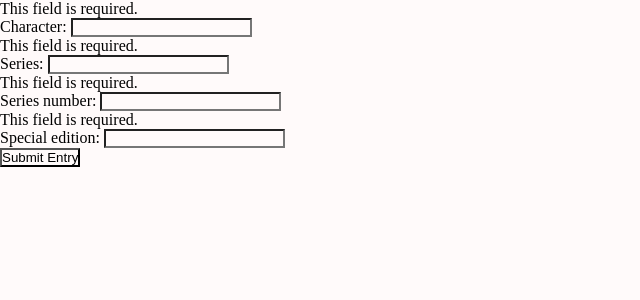
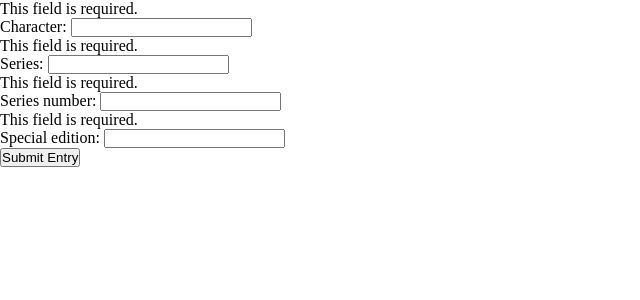
Before and after one commit to rmmukai/Funko_Pop_Collection, a Django app: page / in a window 1280 px wide. Shown: the top 300 px of the page, without its empty margins (0-640 px from the left). Run offline with Django 3.2, Linux system fonts and the light colour scheme.

Commit message:
Removed testing code for CSS

```diff
--- a/Pop_App/static/pop_entry.css
+++ b/Pop_App/static/pop_entry.css
@@ -1,5 +1,4 @@
 * {
     margin: 0;
     padding: 0;
-    background: snow;
 }
```
